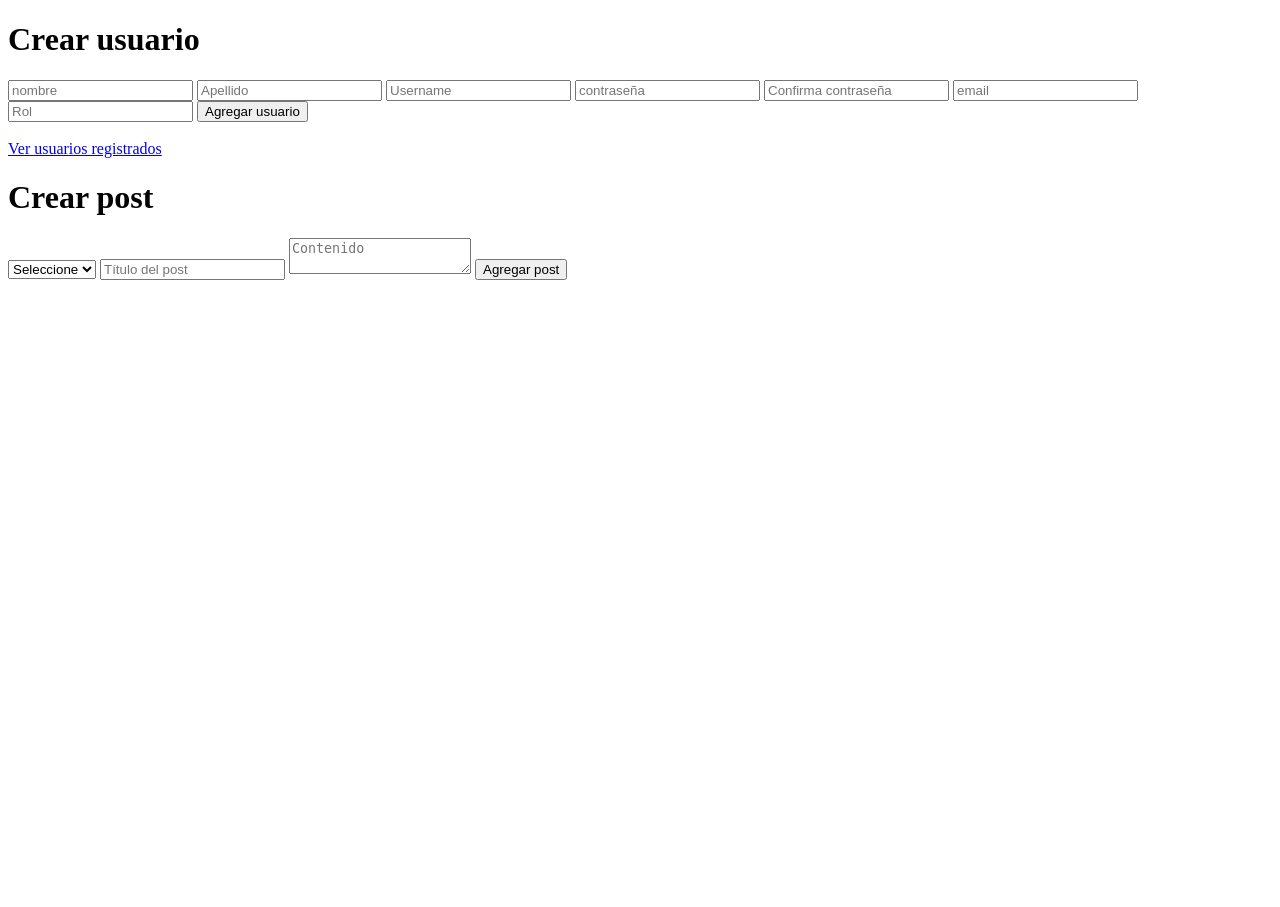
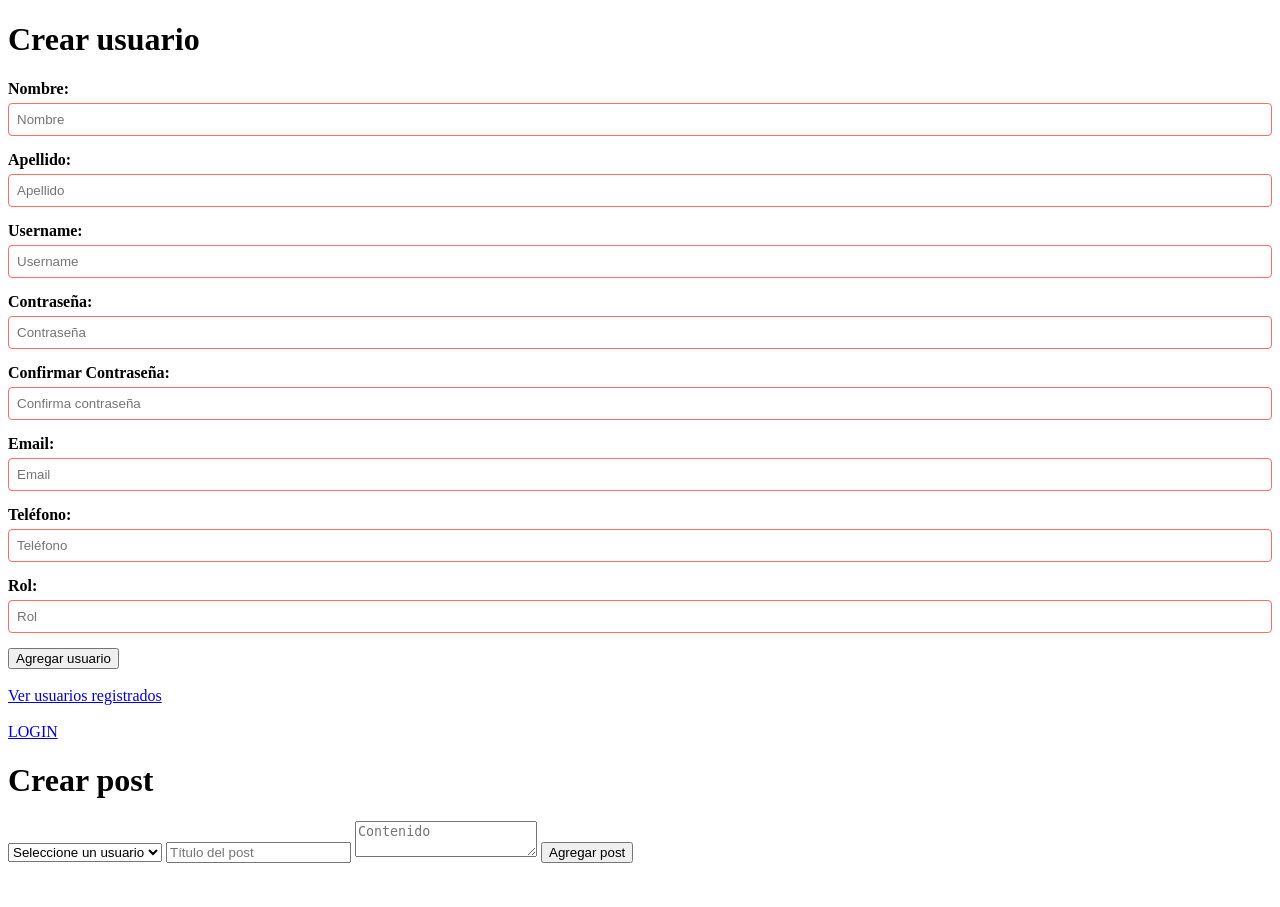
Before and after one commit to DanielMoya9/CRUD-PHP-MYSQL, a PHP site: page /index.php in a window 1280 px wide. Before the commit the page ends 280 px from the top, so only its background shows below. Run offline with PHP 8.4, Linux system fonts and the light colour scheme; data that the repository does not hold is empty.

Commit message:
intento login

```diff
--- a/edit_user.php
+++ b/edit_user.php
@@ -11,10 +11,11 @@ $apellido = strtoupper($_POST['apellido']);
 $username = strtoupper($_POST['username']);
 $password = strtoupper($_POST['password']);
 $email =    strtoupper($_POST['email']);
+$telefono = strtoupper($_POST['telefono']);
 $Rol= strtoupper($_POST['Rol']);
  // Agregar el campo Rol
 
-$sql = "UPDATE  users SET  nombre='$nombre',apellido='$apellido',username='$username', password='$password',email='$email', Rol='$Rol'  WHERE id='$id'";
+$sql = "UPDATE  users SET  nombre='$nombre',apellido='$apellido',username='$username', password='$password',email='$email', telefono='$telefono' , Rol='$Rol'  WHERE id='$id'";
 $query = mysqli_query($con ,$sql);
 
 if($query){
--- a/index.php
+++ b/index.php
@@ -12,57 +12,170 @@ $sql = "SELECT users.id AS user_id, users.nombre, users.apellido, users.username
         FROM users
         LEFT JOIN posts ON users.id = posts.user_id";
 
-
 $query = mysqli_query($con, $sql);
 ?>
 
-
 <!DOCTYPE html>
 <html lang="en">
+
 <head>
     <meta charset="UTF-8">
     <meta name="viewport" content="width=device-width, initial-scale=1.0">
     <title>USUARIOS CRUD</title>
-<head>
+    <style>
+        .error-message {
+            color: red;
+            background-color: #ffe6e6;
+            padding: 10px;
+            margin: 10px 0;
+            border: 1px solid #ff9999;
+            border-radius: 5px;
+        }
+
+        .success-message {
+            color: green;
+            background-color: #e6ffe6;
+            padding: 10px;
+            margin: 10px 0;
+            border: 1px solid #99ff99;
+            border-radius: 5px;
+        }
+
+        .form-group {
+            margin-bottom: 15px;
+        }
+
+        .form-group label {
+            display: block;
+            margin-bottom: 5px;
+            font-weight: bold;
+        }
+
+        .form-group input {
+            width: 100%;
+            padding: 8px;
+            border: 1px solid #ddd;
+            border-radius: 4px;
+            box-sizing: border-box;
+        }
+
+        .form-group input:invalid {
+            border-color: #ff6b6b;
+        }
+
+        .form-group input:valid {
+            border-color: #51cf66;
+        }
+    </style>
+</head>
+
 <body>
-    <div><?php //DICCIONARIO ?>
-        <form action="insert_user.php" method="POST"> <?php //FORMULARIO?>
-            <h1>Crear usuario</h1><?php //SECCION DE LA PAG?>
+    <div>
+        <!-- Mostrar mensajes de error y éxito -->
+        <?php
+        if (isset($_GET['error']) && $_GET['error'] === 'validacion') {
+            $errores = explode("|", urldecode($_GET['errores']));
+            echo "<div class='error-message'>";
+            echo "<h4>Errores de validación:</h4>";
+            echo "<ul>";
+            foreach ($errores as $error) {
+                echo "<li>$error</li>";
+            }
+            echo "</ul>";
+            echo "</div>";
+        }
 
-        <?php //CADA INPUT ES UN CAMPO NECESARIO PARA LA CREACION DE UN USUARIO ?>
-            <input type="text" name ="nombre"placeholder ="nombre" required><?php  //PLACEHOLDER ES PARA INDICAR QUE DEBE IR EN CADA CAMPO?>
-            <input type="text" name ="apellido" placeholder ="Apellido" required>
-            <input type="text" name ="username" placeholder ="Username"required>
-            <input type="password" name ="password" placeholder ="contraseña" required>
-            <input type="password" name="confirm_password" placeholder ="Confirma contraseña" required>
-            <?php
+        if (isset($_GET['success']) && $_GET['success'] === 'usuario_creado') {
+            echo "<div class='success-message'>";
+            echo "<p>¡Usuario creado exitosamente!</p>";
+            echo "</div>";
+        }
+
+        // Mantener compatibilidad con errores antiguos
         if (isset($_GET['error']) && $_GET['error'] === 'contraseñas_no_coinciden') {
-                echo "<p style='color:red;'>Las contraseñas no coinciden.</p>";
+            echo "<div class='error-message'>";
+            echo "<p>Las contraseñas no coinciden.</p>";
+            echo "</div>";
+        }
+
+        if (isset($_GET['error']) && $_GET['error'] === 'campos_vacios') {
+            echo "<div class='error-message'>";
+            echo "<p>Todos los campos son obligatorios.</p>";
+            echo "</div>";
         }
         ?>
-            <input type="text" name ="email" placeholder ="email" required >
-            <input type="text" name ="Rol" placeholder ="Rol" required><?php //CAMPO PARA Rol DEL USUARIO?>
 
-            <input type="submit" value="Agregar usuario"><?php  //BOTÓN PARA AGREGAR EL USUARIO?>
-                <?php
-                if (isset($_GET['error']) && $_GET['error'] === 'campos_vacios') {
-                        echo "<p style='color:red;'>Todos los campos son obligatorios.</p>";}?>
+        <form action="insert_user.php" method="POST" onsubmit="return validarFormulario()">
+            <h1>Crear usuario</h1>
+
+            <div class="form-group">
+                <label for="nombre">Nombre:</label>
+                <input type="text" name="nombre" id="nombre" placeholder="Nombre" pattern="[A-Za-záéíóúÁÉÍÓÚñÑ\s]{2,50}"
+                    title="Solo letras, mínimo 2 caracteres" required>
+            </div>
+
+            <div class="form-group">
+                <label for="apellido">Apellido:</label>
+                <input type="text" name="apellido" id="apellido" placeholder="Apellido"
+                    pattern="[A-Za-záéíóúÁÉÍÓÚñÑ\s]{2,50}" title="Solo letras, mínimo 2 caracteres" required>
+            </div>
+
+            <div class="form-group">
+                <label for="username">Username:</label>
+                <input type="text" name="username" id="username" placeholder="Username" pattern="[A-Za-z0-9]{3,20}"
+                    title="Solo letras y números, 3-20 caracteres" required>
+            </div>
+
+            <div class="form-group">
+                <label for="password">Contraseña:</label>
+                <input type="password" name="password" id="password" placeholder="Contraseña"
+                    pattern="^(?=.*[a-z])(?=.*[A-Z])(?=.*\d)[a-zA-Z\d@$!%*?&]{8,}$"
+                    title="Mínimo 8 caracteres, al menos 1 mayúscula, 1 minúscula y 1 número" required>
+            </div>
+
+            <div class="form-group">
+                <label for="confirm_password">Confirmar Contraseña:</label>
+                <input type="password" name="confirm_password" id="confirm_password" placeholder="Confirma contraseña"
+                    required>
+            </div>
+
+            <div class="form-group">
+                <label for="email">Email:</label>
+                <input type="email" name="email" id="email" placeholder="Email"
+                    pattern="[a-z0-9._%+-]+@[a-z0-9.-]+\.[a-z]{2,}$" title="Ingresa un email válido" required>
+            </div>
+
+            <div class="form-group">
+                <label for="telefono">Teléfono:</label>
+                <input type="text" name="telefono" id="telefono" placeholder="Teléfono"
+                    pattern="\d{10}" title="Debe ser un número de 10 dígitos" required >
+            </div>
+
+            <div class="form-group">
+                <label for="Rol">Rol:</label>
+                <input type="text" name="Rol" id="Rol" placeholder="Rol" pattern="[A-Za-záéíóúÁÉÍÓÚñÑ\s]{2,20}"
+                    title="Solo letras, 2-20 caracteres" required>
+            </div>
+
+            <input type="submit" value="Agregar usuario">
 
             <br>
             <br>
             <a href="usuarios.php">Ver usuarios registrados</a>
+            <BR></BR>
+            <a href="inicio_sesion.php">LOGIN</a>
         </form>
     </div>
+
     <div>
-    <DIv>
         <form action="insert_post.php" method="POST">
             <h1>Crear post</h1>
-    <select name="user_id">
-        <option value="">Seleccione</option><?php //BOTON DE "SELECCIONE EN EL POST?>"
+            <select name="user_id" required>
+                <option value="">Seleccione un usuario</option>
                 <?php
                 // Consulta para mostrar usuarios en el select
                 $users = mysqli_query($con, "SELECT id, nombre FROM users");
-        while($u = mysqli_fetch_array($users)) {
+                while ($u = mysqli_fetch_array($users)) {
                     echo "<option value='{$u['id']}'>{$u['nombre']}</option>";
                 }
                 ?>
@@ -74,11 +187,48 @@ $query = mysqli_query($con, $sql);
             <br>
             <br>
         </form>
+    </div>
 
-            </tbody>
+    <!-- JavaScript para validaciones adicionales -->
+    <script>
+        function validarFormulario() {
+            const nombre = document.getElementById('nombre').value;
+            const apellido = document.getElementById('apellido').value;
+            const username = document.getElementById('username').value;
+            const password = document.getElementById('password').value;
+            const confirm_password = document.getElementById('confirm_password').value;
+            const email = document.getElementById('email').value;
+            const telefono = document.getElementById('telefono').value;
+            const rol = document.getElementById('Rol').value;
 
-        </table>
+            // Validar que no estén vacíos
+            if (!nombre || !apellido || !username || !password || !confirm_password || !email  || !rol) {
+                alert('Todos los campos son obligatorios');
+                return false;
+            }
 
-    </div>
+            // Validar que las contraseñas coincidan
+            if (password !== confirm_password) {
+                alert('Las contraseñas no coinciden');
+                return false;
+            }
+
+            // Validar longitud mínima de contraseña
+            if (password.length < 8) {
+                alert('La contraseña debe tener al menos 8 caracteres');
+                return false;
+            }
+
+            // Validar formato de email
+            const emailRegex = /^[^\s@]+@[^\s@]+\.[^\s@]+$/;
+            if (!emailRegex.test(email)) {
+                alert('Ingresa un email válido');
+                return false;
+            }
+
+            return true;
+        }
+    </script>
 </body>
+
 </html>
--- a/insert_user.php
+++ b/insert_user.php
@@ -16,7 +16,9 @@ if ($password !== $confirm_password) {
     exit;
 }
 $email = strtoupper(trim($_POST['email']));
+$telefono = strtoupper(trim($_POST['telefono']));
 $Rol = strtoupper(trim($_POST['Rol']));
+
 
 if (
     empty($nombre) ||
@@ -24,6 +26,7 @@ if (
     empty($username) ||
     empty($password) ||
     empty($email) ||
+    empty($telefono) ||
     empty($Rol)
 ) {
     // Puedes redirigir o mostrar un mensaje de error
@@ -31,7 +34,7 @@ if (
     exit;
 }
 
-$sql = "INSERT INTO users VALUES ('$id','$nombre','$apellido','$username', '$password','$email', '$Rol')";
+$sql = "INSERT INTO users VALUES ('$id','$nombre','$apellido','$username', '$password','$email','$telefono', '$Rol')";
 $query = mysqli_query($con, $sql);
 
 if ($query) {
--- a/update.php
+++ b/update.php
@@ -33,6 +33,9 @@ $row = mysqli_fetch_array($query);
             <input type="text" name ="password" placeholder ="password" value="<?= $row['password'] ?>"><br>
             <label for="email">Email</label><br>
             <input type="text" name ="email" placeholder ="email" value="<?= $row['email'] ?>"><br>
+            <label for="telefono">Telefono</label><br>
+            <input type="text" name ="telefono" placeholder ="telefono" value="<?= $row['telefono'] ?>"><br>
+
             <label for="rol">Rol</label><br>
 
             <input type="text" name="Rol" placeholder="Rol" value="<?= $row['Rol'] ?>"><br>
@@ -40,7 +43,6 @@ $row = mysqli_fetch_array($query);
             <br>
             <input type="submit" value="Actualizar usuario">
 
-
         </form>
     </div>
 </body>
```
Also changed, not shown: inicio_sesion.php (added, +35 -0 lines), usuarios.php (+5 -3 lines). Lines whose indentation alone changed are shown as unchanged.
